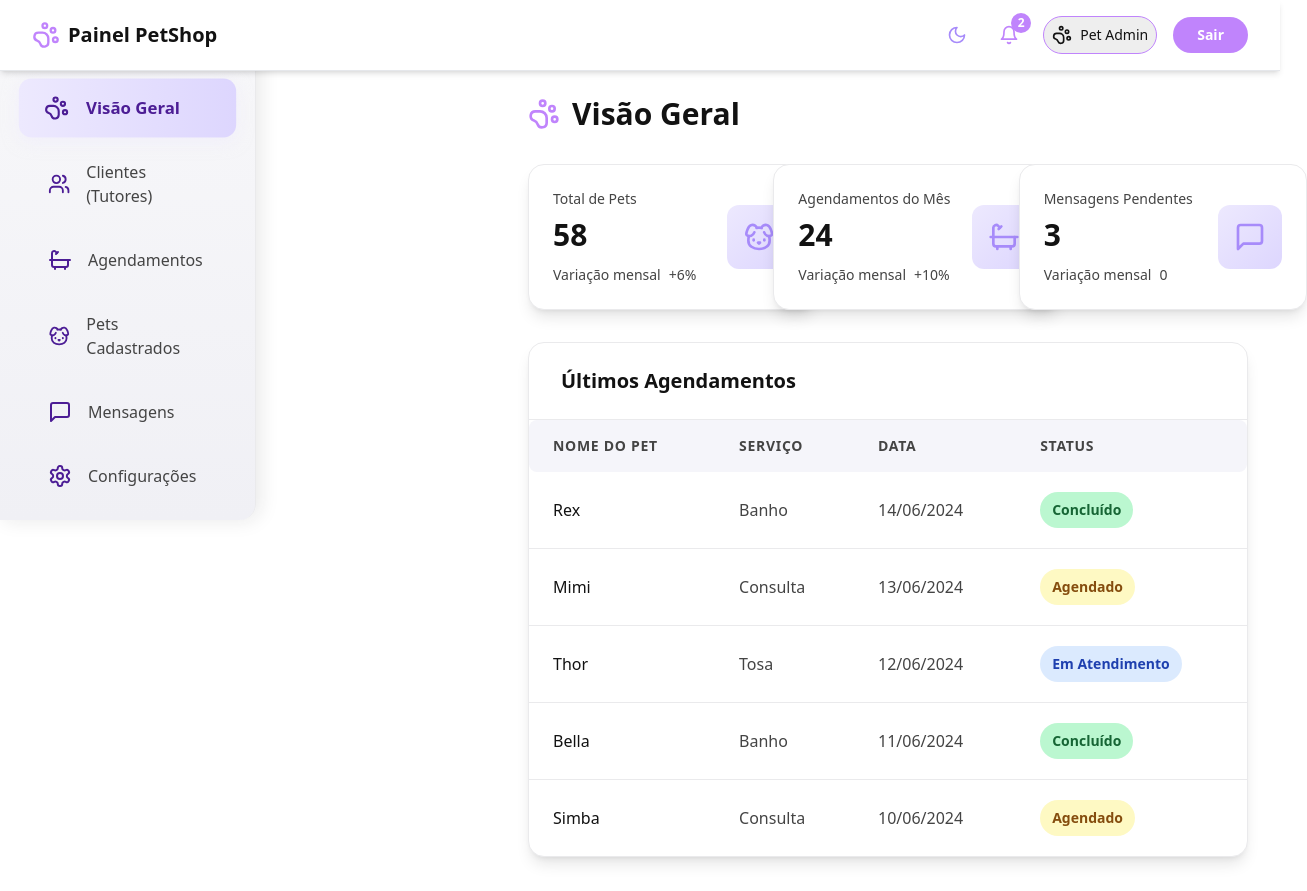
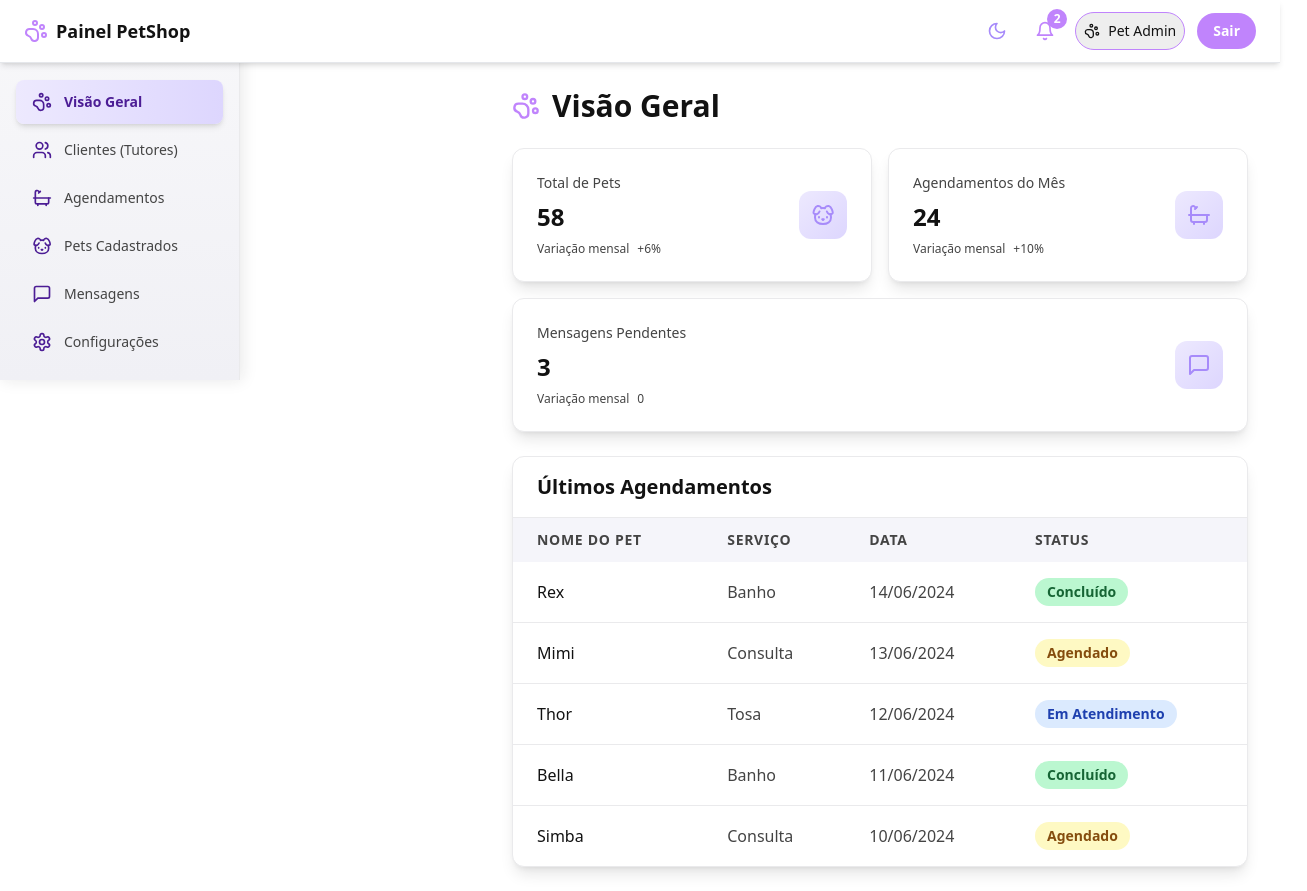
Before and after one commit to iLeviz25/projetoportifolio-petshov1, a React (Vite) app: page /dashboard in a window 1280 px wide. Both pictures are taken after typing "name@example.com", "Sample123" into the empty fields and a click on the button "Entrar". Shown: the whole page, 1307 px wide, since content can reach past the window. Built offline with nearby package versions, Linux system fonts and the light colour scheme.

Commit message:
Refactor: Improve overall layout and spacing
Adjust layout for a more compact and visually appealing design, focusing on reducing excessive whitespace and enhancing the user experience across all pages.

```diff
--- a/src/components/Header.tsx
+++ b/src/components/Header.tsx
@@ -21,21 +21,21 @@ export const Header = ({
 
   return (
     <header className="fixed top-0 left-0 right-0 z-50 bg-white dark:bg-[#202030] border-b border-gray-200 dark:border-[#252535] shadow-md transition-colors duration-200">
-      <div className="flex items-center justify-between px-8 py-4">
+      <div className="flex items-center justify-between px-6 py-3">
         <div className="flex items-center">
           <button
             onClick={() => setIsSidebarOpen(!isSidebarOpen)}
             className="lg:hidden p-2 rounded-md text-[#a78bfa] hover:bg-[#eee] dark:hover:bg-[#262636] transition-colors"
             aria-label="Abrir menu"
           >
-            <PawPrint className="w-7 h-7" />
+            <PawPrint className="w-6 h-6" />
           </button>
-          <h1 className="text-xl font-semibold ml-2 lg:ml-0 flex items-center gap-2 text-[#121212] dark:text-white">
-            <PawPrint className="w-7 h-7 inline-block text-[#c084fc]" />
+          <h1 className="text-lg font-semibold ml-2 lg:ml-0 flex items-center gap-2 text-[#121212] dark:text-white">
+            <PawPrint className="w-6 h-6 inline-block text-[#c084fc]" />
             Painel PetShop
           </h1>
         </div>
-        <div className="flex items-center gap-4">
+        <div className="flex items-center gap-3">
           <button
             onClick={toggleTheme}
             className="p-2 rounded-md text-[#a78bfa] hover:bg-[#eee] dark:hover:bg-[#262636] transition-colors"
@@ -52,12 +52,12 @@ export const Header = ({
             </span>
           </div>
           <button className="flex items-center gap-2 p-2 rounded-full bg-[#eee] dark:bg-[#2c2c3a] text-[#121212] dark:text-white hover:bg-slate-200 dark:hover:bg-[#33334d] border border-[#c084fc] transition-colors">
-            <PawPrint className="w-5 h-5" />
+            <PawPrint className="w-4 h-4" />
             <span className="hidden sm:block text-sm font-medium">Pet Admin</span>
           </button>
           <button
             onClick={handleLogout}
-            className="px-6 py-2 rounded-full bg-[#c084fc] text-white font-semibold text-sm hover:bg-[#a78bfa] transition-colors"
+            className="px-4 py-2 rounded-full bg-[#c084fc] text-white font-semibold text-sm hover:bg-[#a78bfa] transition-colors"
             type="button"
           >
             Sair
--- a/src/components/Overview.tsx
+++ b/src/components/Overview.tsx
@@ -48,32 +48,32 @@ const getStatusColor = (status: string) => {
 
 export const Overview = () => {
   return (
-    <div className="space-y-8">
+    <div className="space-y-6">
       <h1 className="text-2xl md:text-3xl font-semibold flex items-center gap-3 text-[#121212] dark:text-white">
-        <PawPrint className="w-8 h-8 text-[#c084fc]" />
+        <PawPrint className="w-7 h-7 text-[#c084fc]" />
         Visão Geral
       </h1>
 
       {/* Stats Cards */}
-      <div className="flex flex-wrap gap-4 md:grid md:grid-cols-3">
+      <div className="flex flex-wrap gap-4 w-full">
         {statsCards.map((card, index) => {
           const Icon = card.icon;
           return (
             <div
               key={index}
-              className="flex-1 min-w-72 rounded-2xl border border-[#eaeaec] dark:border-[#23233b] shadow-lg p-6 transition-all duration-300 hover:shadow-xl dark:bg-[#1f1f2b] bg-white hover:scale-105"
+              className="flex-1 min-w-[250px] rounded-xl border border-[#eaeaec] dark:border-[#23233b] shadow-lg p-6 transition-all duration-300 hover:shadow-xl dark:bg-[#1f1f2b] bg-white hover:scale-[1.02]"
             >
               <div className="flex items-center justify-between">
                 <div className="flex-1">
                   <p className="text-sm font-medium text-[#444444] dark:text-[#bbbbbb] mb-2">{card.title}</p>
-                  <p className="text-3xl font-semibold text-[#121212] dark:text-white mb-3">{card.value}</p>
+                  <p className="text-2xl font-semibold text-[#121212] dark:text-white mb-2">{card.value}</p>
                   <div className="flex items-center gap-2">
-                    <span className="text-sm font-medium text-[#444444] dark:text-[#bbbbbb]">Variação mensal</span>
-                    <span className="text-sm text-[#444444] dark:text-[#bbbbbb]">{card.change}</span>
+                    <span className="text-xs font-medium text-[#444444] dark:text-[#bbbbbb]">Variação mensal</span>
+                    <span className="text-xs text-[#444444] dark:text-[#bbbbbb]">{card.change}</span>
                   </div>
                 </div>
-                <div className="p-4 bg-gradient-to-br from-[#ede9fe] to-[#ddd6fe] dark:from-[#2c2c3a] dark:to-[#262636] rounded-xl">
-                  <Icon className="w-8 h-8 text-[#a78bfa]" />
+                <div className="p-3 bg-gradient-to-br from-[#ede9fe] to-[#ddd6fe] dark:from-[#2c2c3a] dark:to-[#262636] rounded-xl">
+                  <Icon className="w-6 h-6 text-[#a78bfa]" />
                 </div>
               </div>
             </div>
@@ -82,24 +82,24 @@ export const Overview = () => {
       </div>
 
       {/* Recent Appointments */}
-      <div className="dark:bg-[#1f1f2b] bg-white shadow-lg rounded-2xl border border-[#eaeaec] dark:border-[#23233b] overflow-hidden">
-        <div className="px-8 py-6 border-b border-[#eaeaec] dark:border-[#23233b]">
+      <div className="dark:bg-[#1f1f2b] bg-white shadow-lg rounded-xl border border-[#eaeaec] dark:border-[#23233b] overflow-hidden">
+        <div className="px-6 py-4 border-b border-[#eaeaec] dark:border-[#23233b]">
           <h2 className="text-xl font-semibold text-[#121212] dark:text-white">Últimos Agendamentos</h2>
         </div>
         <div className="overflow-x-auto">
-          <table className="w-full min-w-[450px]" style={{ borderSpacing: '0.5rem' }}>
+          <table className="w-full">
             <thead className="bg-[#f5f5fa] dark:bg-[#23233b]">
               <tr>
-                <th className="px-6 py-4 text-left text-sm font-semibold text-[#444444] dark:text-[#bbbbbb] uppercase tracking-wider rounded-l-lg">
+                <th className="px-6 py-3 text-left text-sm font-semibold text-[#444444] dark:text-[#bbbbbb] uppercase tracking-wider">
                   Nome do Pet
                 </th>
-                <th className="px-6 py-4 text-left text-sm font-semibold text-[#444444] dark:text-[#bbbbbb] uppercase tracking-wider">
+                <th className="px-6 py-3 text-left text-sm font-semibold text-[#444444] dark:text-[#bbbbbb] uppercase tracking-wider">
                   Serviço
                 </th>
-                <th className="px-6 py-4 text-left text-sm font-semibold text-[#444444] dark:text-[#bbbbbb] uppercase tracking-wider">
+                <th className="px-6 py-3 text-left text-sm font-semibold text-[#444444] dark:text-[#bbbbbb] uppercase tracking-wider">
                   Data
                 </th>
-                <th className="px-6 py-4 text-left text-sm font-semibold text-[#444444] dark:text-[#bbbbbb] uppercase tracking-wider rounded-r-lg">
+                <th className="px-6 py-3 text-left text-sm font-semibold text-[#444444] dark:text-[#bbbbbb] uppercase tracking-wider">
                   Status
                 </th>
               </tr>
@@ -110,18 +110,18 @@ export const Overview = () => {
                   key={appt.id}
                   className="hover:bg-[#ede9fe] dark:hover:bg-[#262636] transition-colors"
                 >
-                  <td className="px-6 py-5 whitespace-nowrap text-base font-medium text-[#121212] dark:text-white">
+                  <td className="px-6 py-4 whitespace-nowrap text-base font-medium text-[#121212] dark:text-white">
                     {appt.petName}
                   </td>
-                  <td className="px-6 py-5 whitespace-nowrap text-base text-[#444444] dark:text-[#bbbbbb]">
+                  <td className="px-6 py-4 whitespace-nowrap text-base text-[#444444] dark:text-[#bbbbbb]">
                     {appt.service}
                   </td>
-                  <td className="px-6 py-5 whitespace-nowrap text-base text-[#444444] dark:text-[#bbbbbb]">
+                  <td className="px-6 py-4 whitespace-nowrap text-base text-[#444444] dark:text-[#bbbbbb]">
                     {new Date(appt.date).toLocaleDateString('pt-BR')}
                   </td>
-                  <td className="px-6 py-5 whitespace-nowrap">
+                  <td className="px-6 py-4 whitespace-nowrap">
                     <span
-                      className={`inline-flex px-3 py-2 text-sm font-semibold rounded-full ${getStatusColor(appt.status)}`}
+                      className={`inline-flex px-3 py-1 text-sm font-semibold rounded-full ${getStatusColor(appt.status)}`}
                     >
                       {appt.status}
                     </span>
--- a/src/components/Sidebar.tsx
+++ b/src/components/Sidebar.tsx
@@ -38,24 +38,23 @@ export const Sidebar = ({
       {/* Sidebar */}
       <aside
         className={`
-          fixed top-0 left-0 z-50 w-64 h-full
+          fixed top-0 left-0 z-50 w-[240px] h-full
           ${theme === "dark"
             ? "bg-gradient-to-b from-[#181828] to-[#1a1a2e] text-[#dddddd] border-r border-[#23233b]"
             : "bg-gradient-to-b from-[#f8f8fa] to-[#f0f0f5] text-[#444444] border-r border-[#eaeaec]"}
           transition-transform duration-300 ease-in-out
-          pt-20 px-6 py-4
-          rounded-tr-2xl rounded-br-2xl
+          pt-20 px-4 py-4
           ${isSidebarOpen ? "translate-x-0" : "-translate-x-full"}
           lg:translate-x-0 lg:static lg:z-auto
         `}
         style={{
           boxShadow: theme === "dark"
-            ? '4px 0 20px rgba(0,0,0,0.3)'
-            : '4px 0 20px rgba(25,25,34,0.1)'
+            ? '2px 0 15px rgba(0,0,0,0.3)'
+            : '2px 0 15px rgba(25,25,34,0.1)'
         }}
       >
         <nav>
-          <ul className="flex flex-col gap-2">
+          <ul className="flex flex-col gap-1">
             {menuItems.map((item) => {
               const Icon = item.icon;
               const isActive = activeSection === item.id;
@@ -67,23 +66,18 @@ export const Sidebar = ({
                       setIsSidebarOpen(false);
                     }}
                     className={`
-                      w-full flex items-center gap-4 px-6 py-4 rounded-xl text-left transition-all duration-200 text-base
+                      w-full flex items-center gap-3 px-4 py-3 rounded-lg text-left transition-all duration-200 text-sm
                       font-medium
                       ${isActive
                         ? (theme === "dark"
-                          ? "bg-gradient-to-r from-[#4c1d95] to-[#5b21b6] text-white font-semibold shadow-lg transform scale-105"
-                          : "bg-gradient-to-r from-[#ede9fe] to-[#ddd6fe] text-[#4c1d95] font-semibold shadow-md transform scale-105")
+                          ? "bg-gradient-to-r from-[#4c1d95] to-[#5b21b6] text-white font-semibold shadow-lg"
+                          : "bg-gradient-to-r from-[#ede9fe] to-[#ddd6fe] text-[#4c1d95] font-semibold shadow-md")
                         : (theme === "dark"
                           ? "text-[#dddddd] hover:bg-[#23233b] hover:text-[#a78bfa]"
                           : "text-[#444444] hover:bg-[#ede9fe] hover:text-[#4c1d95]")}
                     `}
-                    style={isActive ? {
-                      boxShadow: theme === "dark"
-                        ? '0 4px 15px rgba(76,29,149,0.3)'
-                        : '0 4px 15px rgba(237,233,254,0.5)'
-                    } : {}}
                   >
-                    <Icon className={`w-6 h-6 ${isActive ? (theme==="dark"?"text-white":"text-[#4c1d95]") : (theme==="dark"?"text-[#a78bfa]":"text-[#4c1d95]")}`} />
+                    <Icon className={`w-5 h-5 ${isActive ? (theme==="dark"?"text-white":"text-[#4c1d95]") : (theme==="dark"?"text-[#a78bfa]":"text-[#4c1d95]")}`} />
                     <span>{item.label}</span>
                   </button>
                 </li>
--- a/src/pages/Index.tsx
+++ b/src/pages/Index.tsx
@@ -49,15 +49,15 @@ const Index = () => {
           isSidebarOpen={isSidebarOpen}
           setIsSidebarOpen={setIsSidebarOpen}
         />
-        <div className="flex">
+        <div className="flex w-full">
           <Sidebar
             activeSection={activeSection}
             setActiveSection={setActiveSection}
             isSidebarOpen={isSidebarOpen}
             setIsSidebarOpen={setIsSidebarOpen}
           />
-          <main className="flex-1 lg:ml-60 mt-16 transition-all duration-300 w-full max-w-6xl mx-auto">
-            <div className="px-8 py-8">
+          <main className="flex-1 lg:ml-[240px] mt-16 transition-all duration-300 w-full">
+            <div className="max-w-[1280px] mx-auto px-8 py-6 w-full">
               {renderContent()}
             </div>
           </main>
```
Also changed, not shown: src/components/Clients.tsx (+6 -6 lines), src/components/Pets.tsx (+6 -6 lines).
